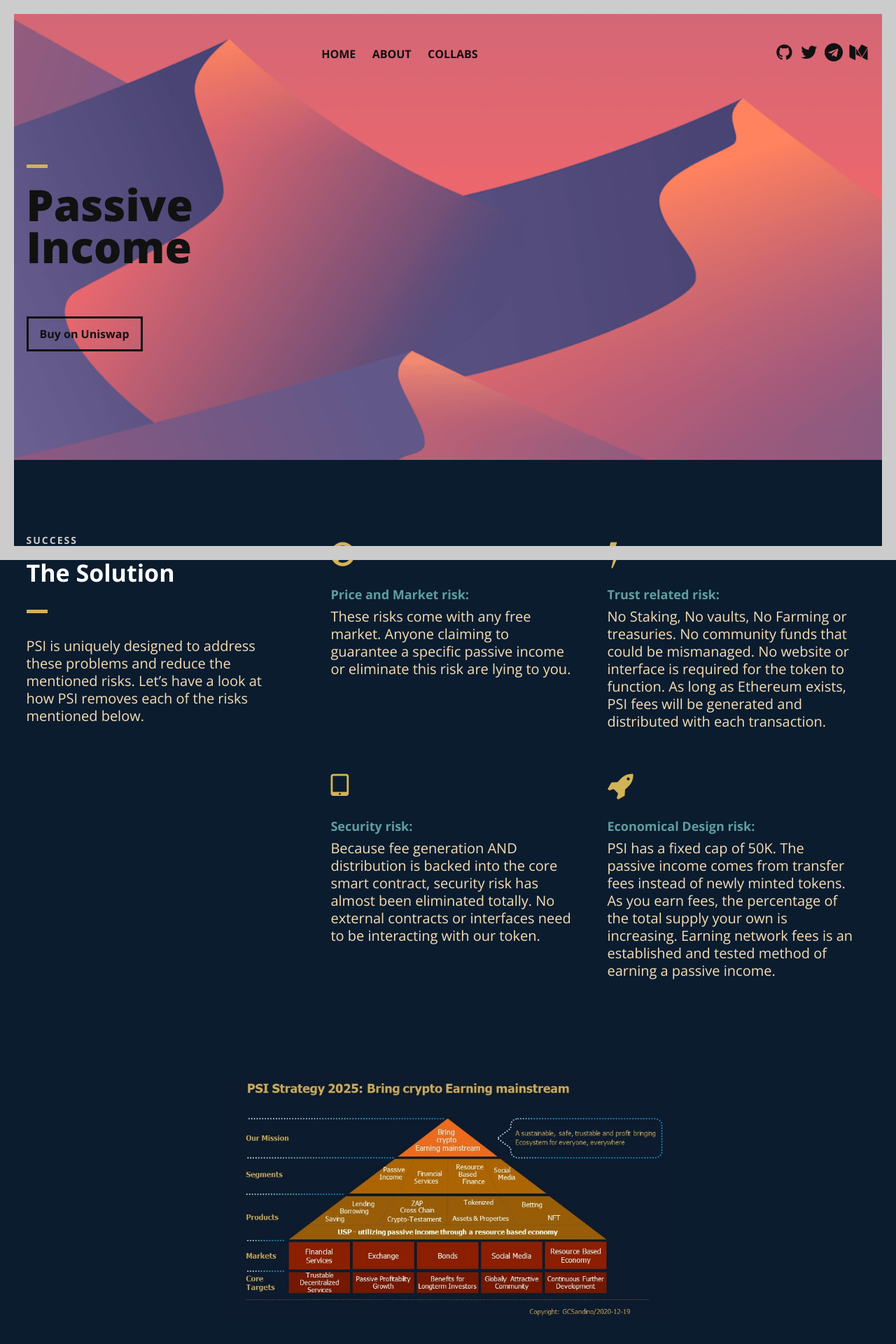
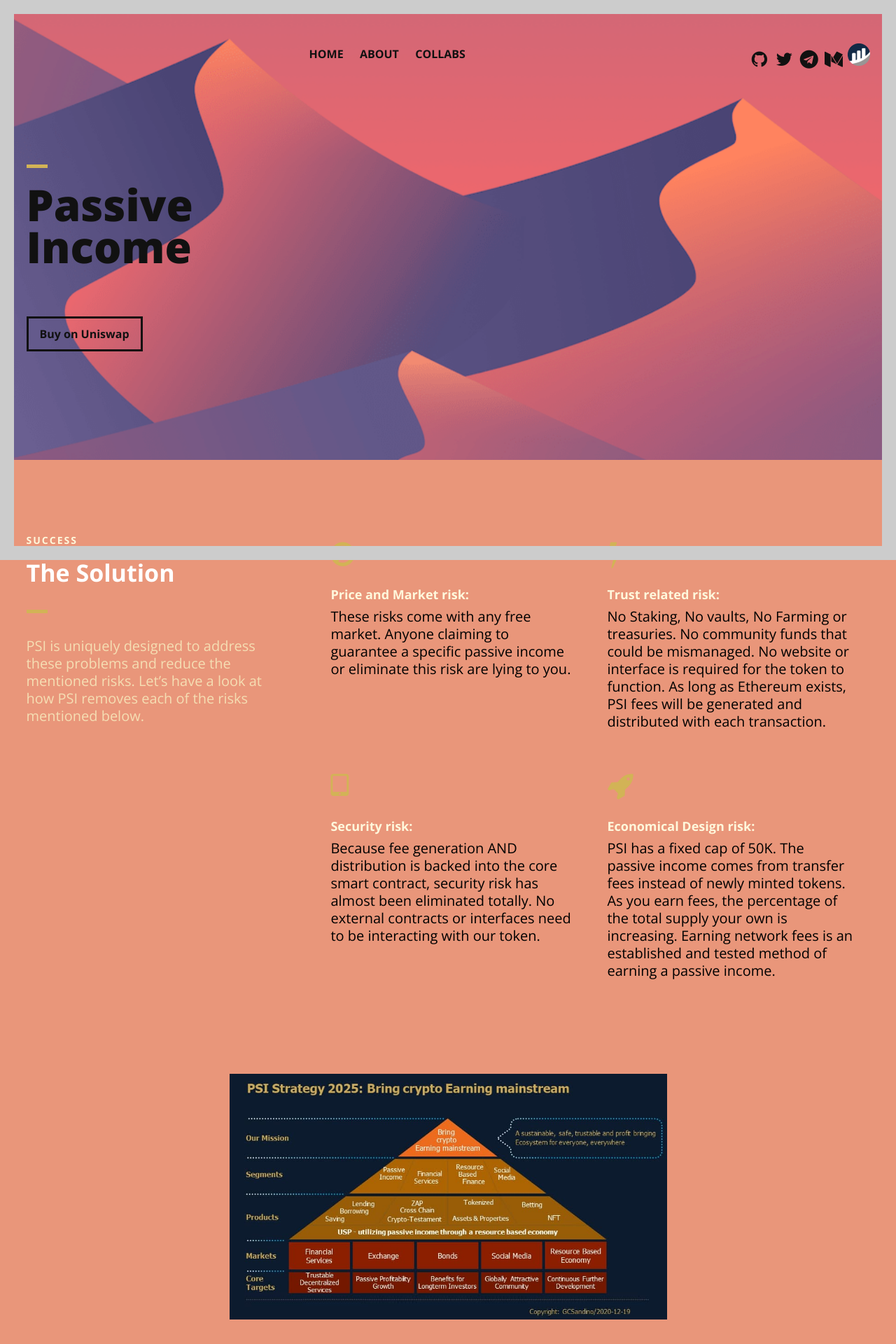
Before and after one commit to passive-income-001/passive-income, a Django app: page / in a window 1280 px wide. Shown: the top 1920 px of the page at 70% size. Run offline with Django 3.2, Linux system fonts and the light colour scheme.

Commit message:
initial commit

```diff
--- a/passive_income/static/css/mymodification.css
+++ b/passive_income/static/css/mymodification.css
@@ -1,5 +1,5 @@
 body {
-    background: #0b1c2f;
+    background: darksalmon;
 }
 
 
@@ -18,15 +18,14 @@
     font-family: 'Open Sans', sans-serif, Arial, Helvetica;
     font-size: 18px;
     font-weight: 400;
-    color: cadetblue;
+    color: cornsilk;
 }
 body {
     font-family: 'Open Sans', sans-serif, Arial, Helvetica;
     font-size: 20px;
     font-weight: normal;
-    color: wheat;
+    color: black;
 }
-
 .section-subtitle {
     font-family: 'Open Sans', sans-serif, Arial, Helvetica;
     font-size: 20px;
@@ -61,3 +60,20 @@
     -o-transition: all 0.3s ease-out;
     transition: all 0.3s ease-out;
 }
+
+.section-heading h3 {
+    font-size: 14px;
+    font-weight: bold;
+    color: cornsilk;
+    letter-spacing: 2px;
+    padding-bottom: 0;
+}
+#header.nav-solid {
+    background: cadetblue;
+    box-shadow: 2px 0px 3px rgba(0, 0, 0, 0.2);
+    position: fixed !important;
+    left: 0;
+}
+.testimonial.classic q, .testimonial.classic footer {
+    color: black;
+}
--- a/templates/pages/index.html
+++ b/templates/pages/index.html
@@ -92,6 +92,12 @@
                                     <i class="fa fa-medium fa-2x"></i><span>Medium</span>
                                 </a>
                             </li>
+                            <li>
+                                <a target="_blank" title="Medium" href="https://etherscan.io/token/0xd4cb461eace80708078450e465881599d2235f1a">
+                                    <img id="logo-header" width="160" src="{% static 'images/etherscan.png'  %}" alt="Etherscan Logo">
+                                </a>
+                            </li>
+
 
                         </ul>
                         <!--End of Social Icons in Header-->
@@ -396,6 +402,11 @@
                             <i class="fa fa-medium fa-1x"></i><span>Medium</span>
                         </a>
                     </li>
+                    <li>
+                        <a target="_blank" title="Medium" href="https://etherscan.io/token/0xd4cb461eace80708078450e465881599d2235f1a">
+                            <img id="logo-header" width="160" src="{% static 'images/etherscan.png'  %}" alt="Etherscan Logo">
+                        </a>
+                    </li>
 
                 </ul>
                 <!--End of Social Icons in Footer-->
```
Also changed, not shown: static/css/mymodification.css (+19 -3 lines), passive_income/static/images/etherscan.png (added), static/images/etherscan.png (added).
